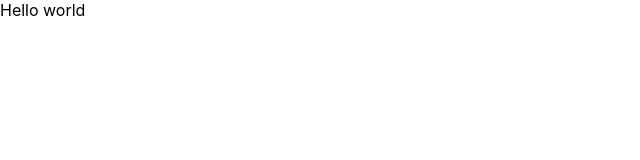
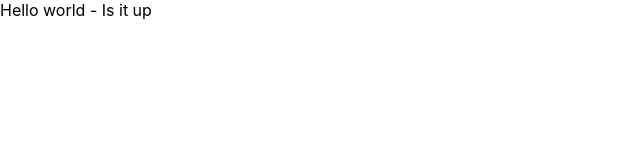
Before and after one commit to ChristianRoque/EthereumBridgeBot, a Next.js app in the folder client/: page / in a window 1280 px wide. Shown: the top 160 px of the page, without its empty margins (0-640 px from the left). Built offline with nearby package versions, Linux system fonts and the light colour scheme.

Commit message:
testing newly added changed to deployer

```diff
--- a/client/pages/index.js
+++ b/client/pages/index.js
@@ -5,7 +5,7 @@
 export default function Home() {
   return (
     <div>
-      <div>Hello world</div>
+      <div>Hello world - Is it up</div>
     </div>
   );
 }
```
